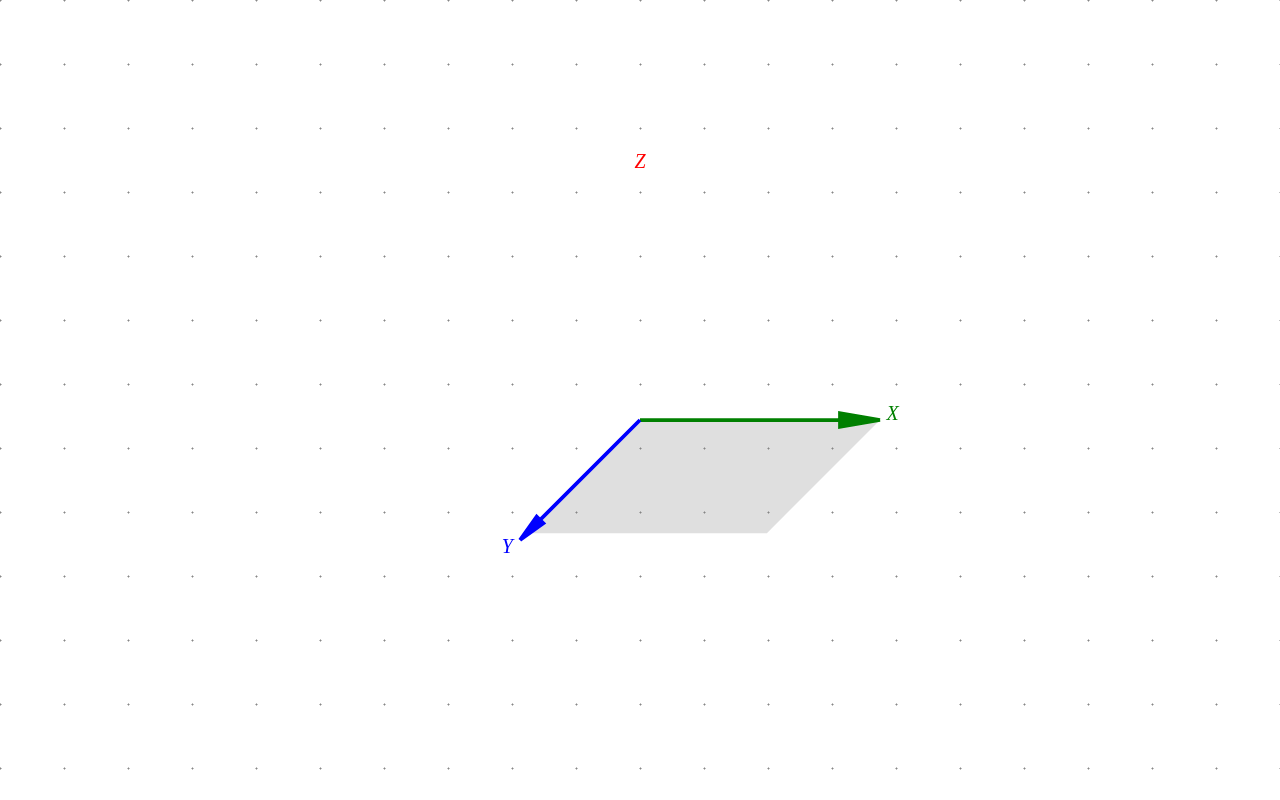
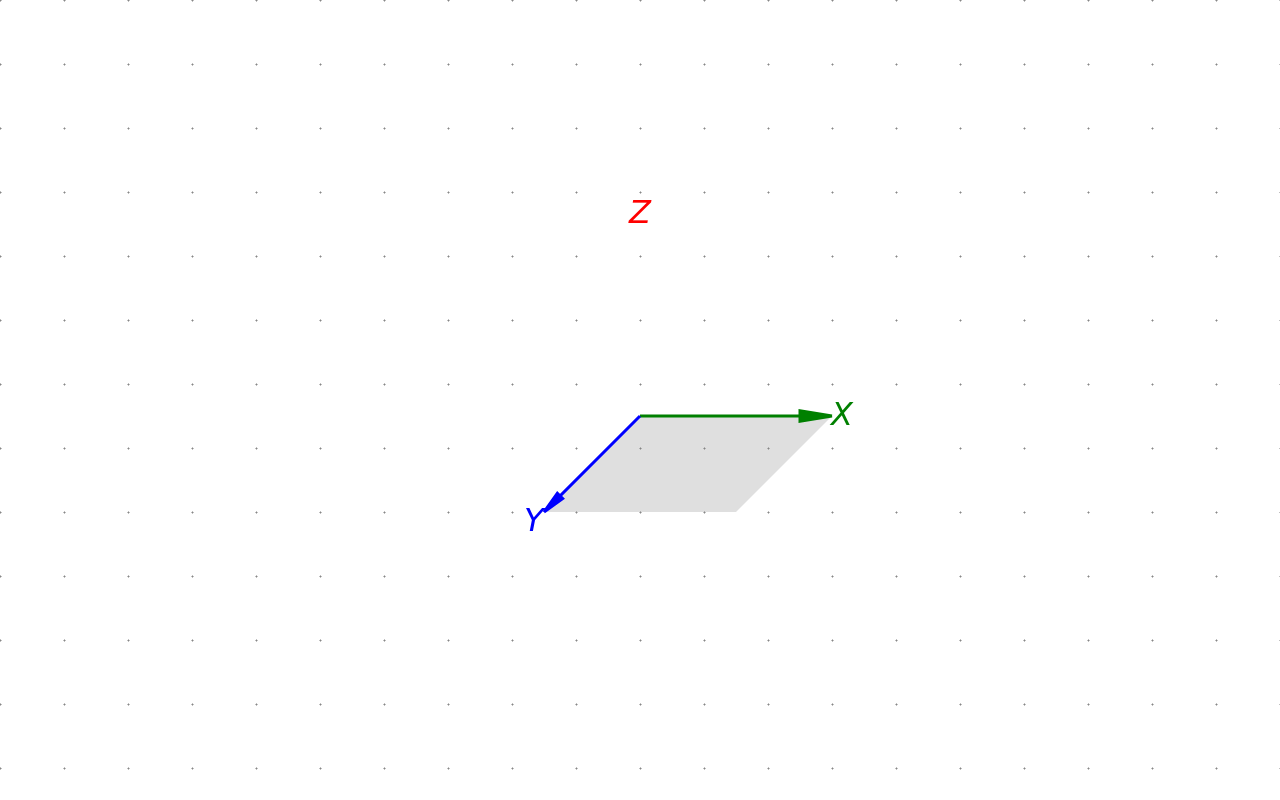
Before and after one commit to projektorius96/Vekt.js-light, a website built with Vite: page index.html in a window 1280 px wide. Built offline with nearby package versions, Linux system fonts and the light colour scheme.

Commit message:
code-revision: making the code modular than ever before...

```diff
--- a/implementation/svg/globals.css
+++ b/implementation/svg/globals.css
@@ -1,5 +1,5 @@
 svg-container {
 
-    scale: 1.25;
+    scale: 1;
 
 }
--- /dev/null
+++ b/implementation/svg/globals.js
@@ -0,0 +1,25 @@
+const
+    SLOPE_TERSER = 0.5
+    ,
+    /* DEV_NOTE (!) # DO NOT change the `GLOBAL_SCALAR`, it must remain constant for `parallelogram` to outline nicely, instead scale in `globals.css` */
+    GLOBAL_SCALAR = 3
+    ,
+    GROW_ALONG_SLOPE = 1 / Math.sin(Math.PI/4)
+    ;
+
+/**
+ * @type
+ *
+ * > Shared constants
+ */
+export const CONSTANTS = Object.freeze(
+    Object.assign(
+        Object.create(null)
+        ,
+        {
+            SLOPE_TERSER,
+            GLOBAL_SCALAR,
+            GROW_ALONG_SLOPE
+        }
+    )
+);
--- a/implementation/svg/index.js
+++ b/implementation/svg/index.js
@@ -1,4 +1,5 @@
 import './globals.css';
+import { CONSTANTS } from './globals.js';
 import UnitCircle from './shapes/unit-circle/index.js';
 import UnitSquare from './shapes/unit-square/index.js';
 import UnitVector from './shapes/unit-vector/index.js';
@@ -46,12 +47,7 @@ export default class {
         const
             [SVGList, OrderedPair] = Array(2).fill(Array);
 
-        const
-            GROW_ALONG_SLOPE = 1 / Math.sin(Math.PI/4)
-            ,
-            /* DEV_NOTE (!) # DO NOT change the `GLOBAL_SCALAR`, it must remain constant for `parallelogram` to outline nicely, instead scale in `globals.css` */
-            GLOBAL_SCALAR = 3
-            ;
+        const { SLOPE_TERSER, GLOBAL_SCALAR, GROW_ALONG_SLOPE } = CONSTANTS;
 
         const { Converters, setRange } = HTMLCanvas.Helpers.Trigonometry;
 
@@ -137,7 +133,7 @@ export default class {
                                         ].map((basis)=>{
                                             return({
                                                 x: basis.x * GLOBAL_SCALAR,
-                                                y: basis.y * GROW_ALONG_SLOPE,
+                                                y: basis.y * GLOBAL_SCALAR * SLOPE_TERSER,
                                             })
                                         })
                                     }
@@ -171,6 +167,7 @@ export default class {
                                         scaling,
                                         angle: 0,
                                         points: [
+                                            /* DEV_NOTE # basis vectors */
                                             {x: 1, y: 0}
                                         ],
 
@@ -181,19 +178,20 @@ export default class {
                                         fillStroke: ENUMS.COLOR.magenta
                                     }
 
-                                const step = ++i;
+                                const step = ++i; // DEV_NOTE # zero+1 based "integers"
                                 switch (step) {
                                     case 1:
                                         return (
                                             axis = new axis({
                                                 options: {
                                                     ...sharedOptions,
+
                                                     /**
                                                      * @override
                                                      */
                                                     id: ENUMS.PRINT.x_axis,
                                                     fillStroke: ENUMS.COLOR.green,
-                                                    scaling: (GLOBAL_SCALAR * stage.grid.GRIDCELL_DIM)/*  * ( Math.sin( Converters.degToRad( 90 ) ) ) */,
+                                                    scaling: (GLOBAL_SCALAR * stage.grid.GRIDCELL_DIM),
                                                     angle: 0,
                                                 }
                                             })
@@ -205,12 +203,13 @@ export default class {
                                             axis = new axis({
                                                 options: {
                                                     ...sharedOptions,
+
                                                     /**
                                                      * @override
                                                      */
                                                     id: ENUMS.PRINT.y_axis,
                                                     fillStroke: ENUMS.COLOR.blue,
-                                                    scaling: (GLOBAL_SCALAR * stage.grid.GRIDCELL_DIM) * ( Math.cos( Math.PI/4 ) ),
+                                                    scaling: GLOBAL_SCALAR * ((GROW_ALONG_SLOPE * SLOPE_TERSER) * stage.grid.GRIDCELL_DIM),
                                                     angle: Number(3 * Q3)
                                                 }
                                             })
@@ -221,6 +220,7 @@ export default class {
                                             axis = new axis({
                                                 options: {
                                                     ...sharedOptions,
+
                                                     /**
                                                      * @override
                                                      */
@@ -289,7 +289,7 @@ export default class {
                                 animShift = startAnimation({...animConfig, callback: function({count}) {
 
                                     const reverseCountOnCondition = (c)=>{
-                                        if (c < animConfig.to){
+                                        if (c < animConfig.to) {
                                             return ({
                                                 value: c
                                             })
--- a/src/views/xmlsvg/modules/index.js
+++ b/src/views/xmlsvg/modules/index.js
@@ -14,12 +14,13 @@ const
             );
         }
     })
-    ,
-    /**
-        * @alias
-    */
+    ;
+
+/**
+    * @alias
+*/
+const
     [CASE, ATTR, UI_EVENT] = Array(3).fill(ENUM);
-    ;
 
 export { ENUM }
 
@@ -73,19 +74,22 @@ export function setPoints(points = [], scalingFactor = 1) {
  *   @param {Number} opts.fontSize   Default: 16
  *   @param {String} opts.fontStyle  Default: 'italic'
  *   @param {String} opts.fill       Default: 'black'
+ *   @param {Number} opts.dx         Fine-tune baseline offset (e.g. 0.1em)
  *   @param {Number} opts.dy         Fine-tune baseline offset (e.g. 0.1em)
  *   @param {Number} opts.scale      Apply local scale transform (default 1)
  */
-export function drawLabel({svg, text, x, y, scale = 1, overrides = {}}) {
+export function drawLabel({svg, text, x, y, overrides = {}}) {
 
     const {
-        dominantBaseline = 'alphabetic',
+        dominantBaseline = 'middle',
         textAnchor = 'middle',
-        fontFamily = 'serif',
+        fontFamily = 'cursive',
         fontStyle = 'italic',
         fill = 'black',
         fontSize = 16,
+        dx = '0em',
         dy = '0em',
+        scale = 2
     } = overrides;
 
     // Create text element
@@ -97,10 +101,11 @@ export function drawLabel({svg, text, x, y, scale = 1, overrides = {}}) {
         t.setAttribute('font-size', fontSize);
         t.setAttribute('font-style', fontStyle);
         t.setAttribute('fill', fill);
+        t.setAttribute('dx', dx);
         t.setAttribute('dy', dy);
         t.textContent = text;
 
-    svg.appendChild(/* g */t);
-    return /* g */t;
+    svg.appendChild(t);
+    return t;
 
 }
```
